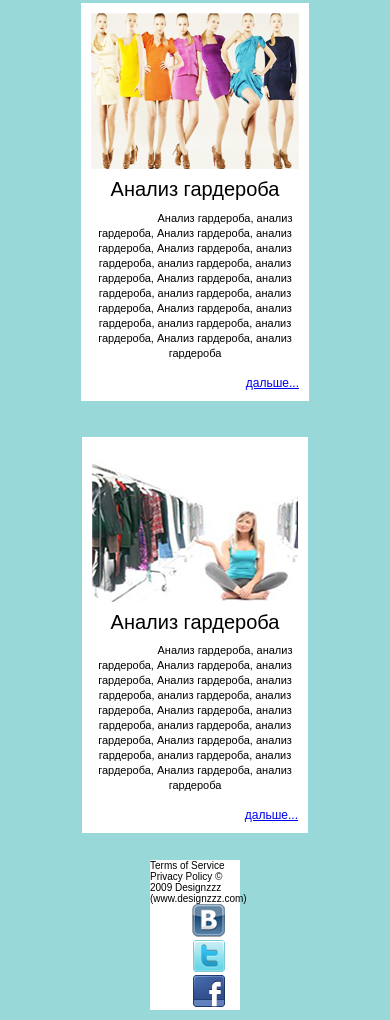
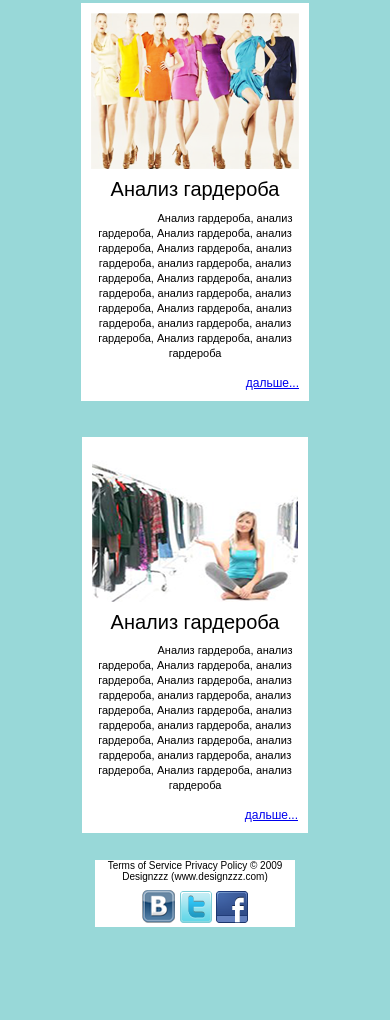
Before and after one commit to BondarKirill/4, a plain HTML site: page index.html in a window 390 px wide. Shown: the part 1452-2472 px from the top of the page. After the commit the page ends 2379 px from the top, so only its background shows below. Drawn offline with Linux system fonts and the light colour scheme.

Commit message:
sdgfesrdfg
efrgewsrg

```diff
--- a/index.html
+++ b/index.html
@@ -157,26 +157,26 @@
 
 <div class="footer">
 
-    <h2>Terms of Service Privacy Policy &copy; 2009 Designzzz (www.designzzz.com)
+        <div class="text">
 
-        <br>
+        <h2>Terms of Service Privacy Policy &copy; 2009 Designzzz (www.designzzz.com)</h2>
+
+        </div>
 
         <div class="media">
 
-            <a href="https://vk.com/yellow0w" target="a_blank" class="fa fa-vkontakte">
-                <img src="images/4_0026.png" alt="VK"></a>
+        <a href="https://vk.com/yellow0w" target="a_blank" class="fa fa-vkontakte">
+            <img src="images/4_0026.png" alt="VK"></a>
 
-            <a href="https://twitter.com/ManUtd" target="a_blank" class="fa fa-twitter">
+        <a href="https://twitter.com/ManUtd" target="a_blank" class="fa fa-twitter">
                 <img src="images/4_0024.png" alt="Twitter"></a>
 
-            <a href="#" class="fa fa-facebook">
+        <a href="#" class="fa fa-facebook">
                 <img src="images/4_0025.png" alt="FaceBook"></a>
 
         </div>
 
-    </h2>
-
-  </div>
+</div>
 
 </body>
 </html>
--- a/style.css
+++ b/style.css
@@ -138,31 +138,19 @@ p {
     font-size: 11px;
     text-indent: 60px;
 }
-.fa {
-  padding: 10px;
-  font-size: 15px;
-  width: 20px;
-  text-align: center;
-  text-decoration: none;
-  margin: 15px 5px;
-  border-radius: 25%;
-}
-.fa:hover {
-    opacity: 0.5;
-}
 h2 {
     font-weight: 300;
     font-size: 15px;
     color: #000;
 }
 .footer {
-    text-align: left;
     background: #fff;
-    margin-left: 450px;
-    margin-right: 450px;
+    max-width: 1000px;
+    margin: auto;
+    display: flex;
 }
-.media {
-    text-align: right;
+.text {
+    justify-content: left;
 }
 /* На экранах шириной 1000px или меньше */
 @media screen and (max-width: 1000px) {
@@ -180,13 +168,10 @@ h2 {
         margin-right: 0;
     }
     .footer {
-        text-align: left;
-        background: #fff;
-        margin-left: 150px;
-        margin-right: 150px;
-    }
-    .media {
-        text-align: right;
+        display: block;
+        max-width: 200px;
+        padding: -5px;
+        text-align: center;
     }
     h2 {
         font-weight: 300;
```
